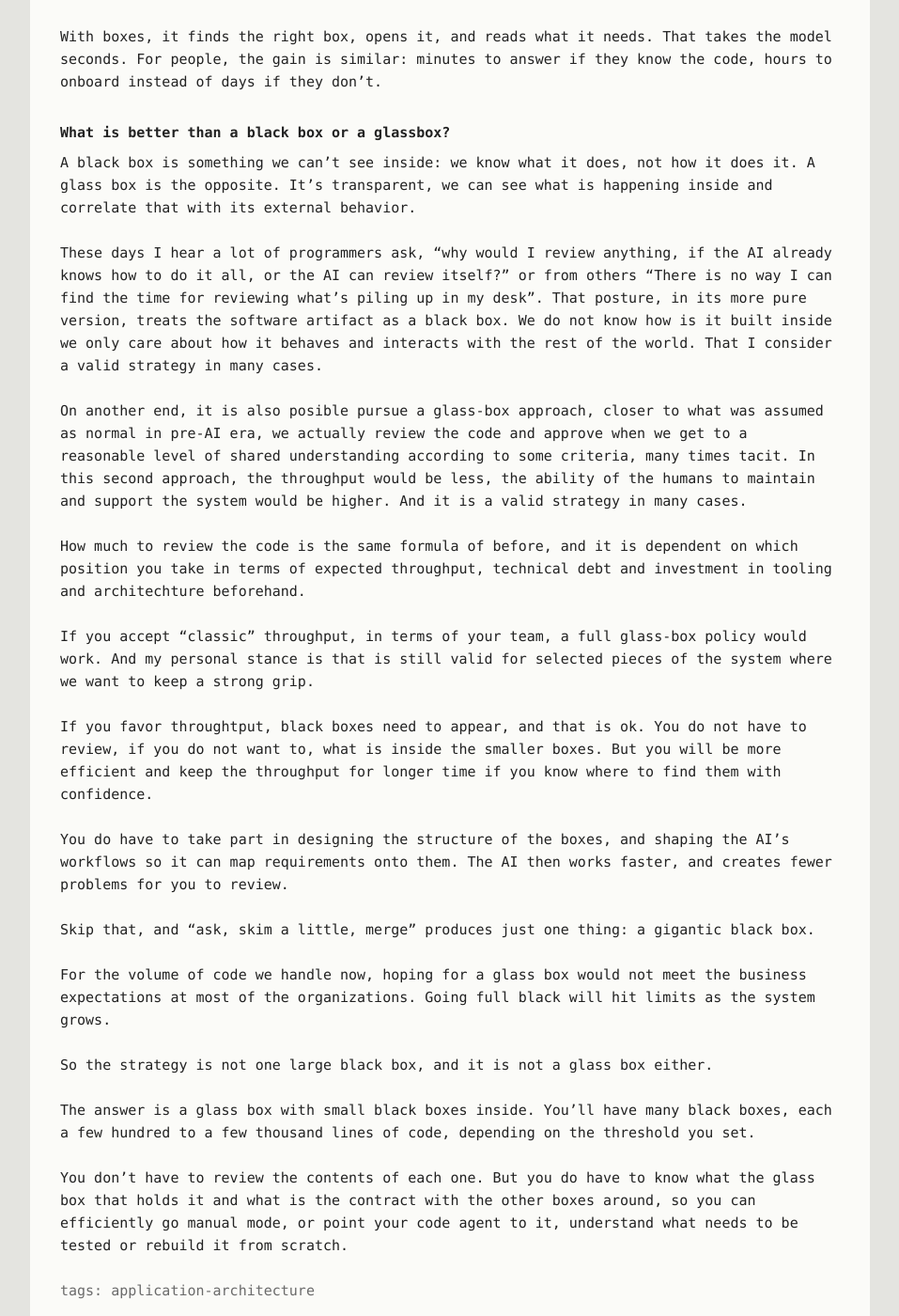
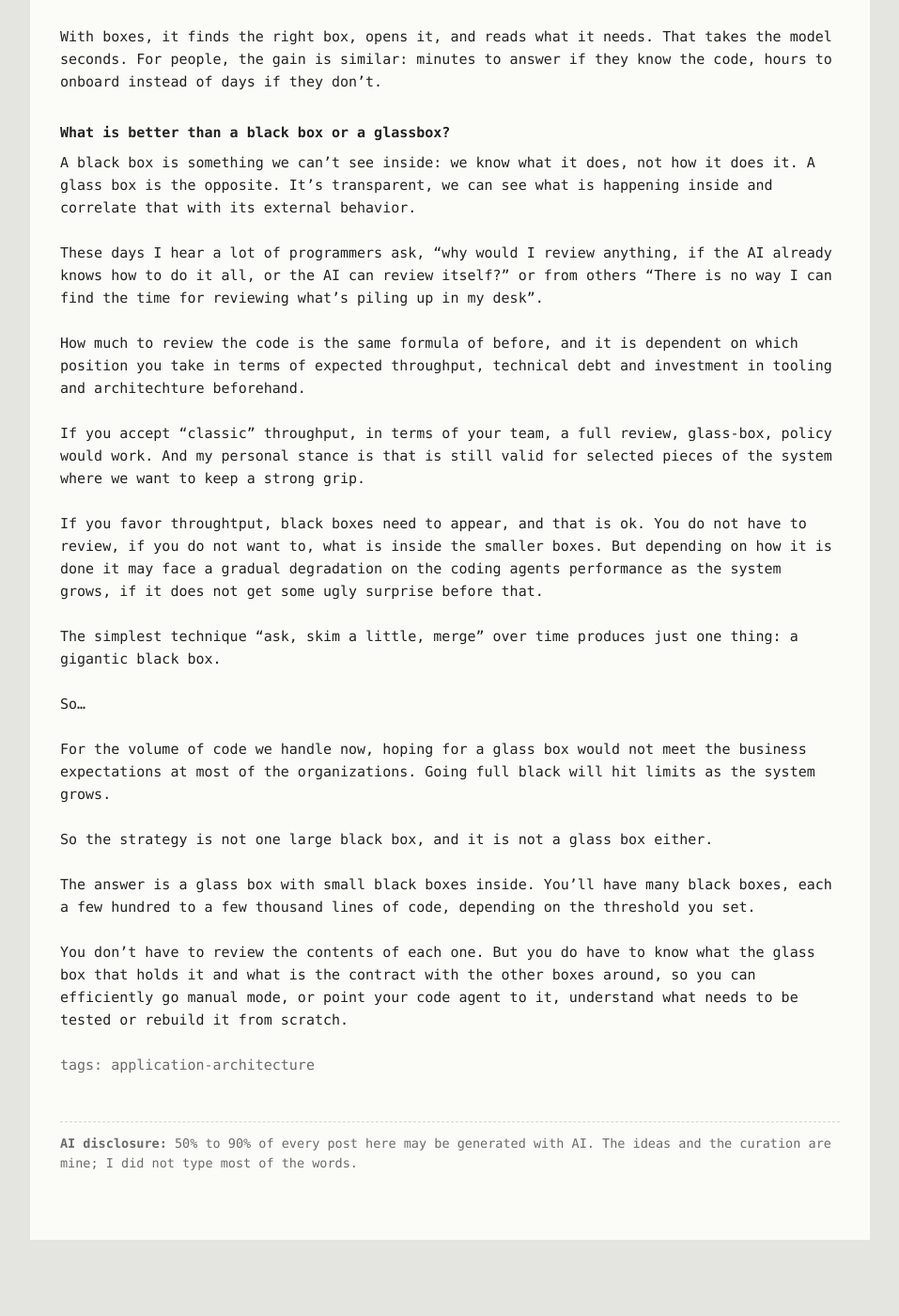
Before and after one commit to the-guish/the-dog-ate-my-typewriter, a Jekyll site: the page built from _posts/2026-11-01-my-dear-box.md, in a window 1280 px wide and 1400 px high, scrolled down 2815 px. Shown: the whole window at 94% size, without its empty margins (161-1118 px from the left). Built offline with Jekyll 4.4.1, drawn with Linux system fonts in a browser that asks for light colours; our own code applies the rules of GitHub Pages for plain Markdown files; after the commit the page ends 4134 px from its top, so only the background shows below that.

Commit message:
edits
Signed-off-by: Luis Castro <dev@guish.in>

```diff
--- a/_posts/2026-11-01-my-dear-box.md
+++ b/_posts/2026-11-01-my-dear-box.md
@@ -64,23 +64,17 @@
 A black box is something we can't see inside: we know what it does, not how it does it. A glass box is the opposite. It's transparent, we can see what is happening inside and correlate that with its external behavior.
 
 
-These days I hear a lot of programmers ask, "why would I review anything, if the AI already knows how to do it all, or the AI can review itself?" or from others "There is no way I can find the time for reviewing what's piling up in my desk". That posture, in its more pure version, treats the software artifact as a black box. We do not know how is it built inside we only care about how it behaves and interacts with the rest of the world. That I consider a valid strategy in many cases.
-
-
-On another end, it is also posible pursue a glass-box approach, closer to what was assumed as normal in pre-AI era, we actually review the code and approve when we get to a reasonable level of shared understanding according to some criteria, many times tacit.
-In this second approach, the throughput would be less, the ability of the humans to maintain and support the system would be higher.
-And it is a valid strategy in many cases.
-
+These days I hear a lot of programmers ask, "why would I review anything, if the AI already knows how to do it all, or the AI can review itself?" or from others "There is no way I can find the time for reviewing what's piling up in my desk".
 
 How much to review the code is the same formula of before, and it is dependent on which position you take in terms of expected throughput, technical debt and investment in tooling and architechture beforehand.
 
-If you accept "classic" throughput, in terms of your team, a full glass-box policy would work. And my personal stance is that is still valid for selected pieces of the system where we want to keep a strong grip.
+If you accept "classic" throughput, in terms of your team, a full review, glass-box, policy would work. And my personal stance is that is still valid for selected pieces of the system where we want to keep a strong grip.
 
-If you favor throughtput, black boxes need to appear, and that is ok. You do not have to review, if you do not want to, what is inside the smaller boxes. But you will be more efficient and keep the throughput for longer time if you know where to find them with confidence.
+If you favor throughtput, black boxes need to appear, and that is ok. You do not have to review, if you do not want to, what is inside the smaller boxes. But depending on how it is done it may face a gradual degradation on the coding agents performance as the system grows, if it does not get some ugly surprise before that.
 
-You do have to take part in designing the structure of the boxes, and shaping the AI’s workflows so it can map requirements onto them. The AI then works faster, and creates fewer problems for you to review.
+The simplest technique “ask, skim a little, merge” over time produces just one thing: a gigantic black box.
 
-Skip that, and “ask, skim a little, merge” produces just one thing: a gigantic black box.
+So...
 
 For the volume of code we handle now, hoping for a glass box would not meet the business expectations at most of the organizations. Going full black will hit limits as the system grows.
 
```
